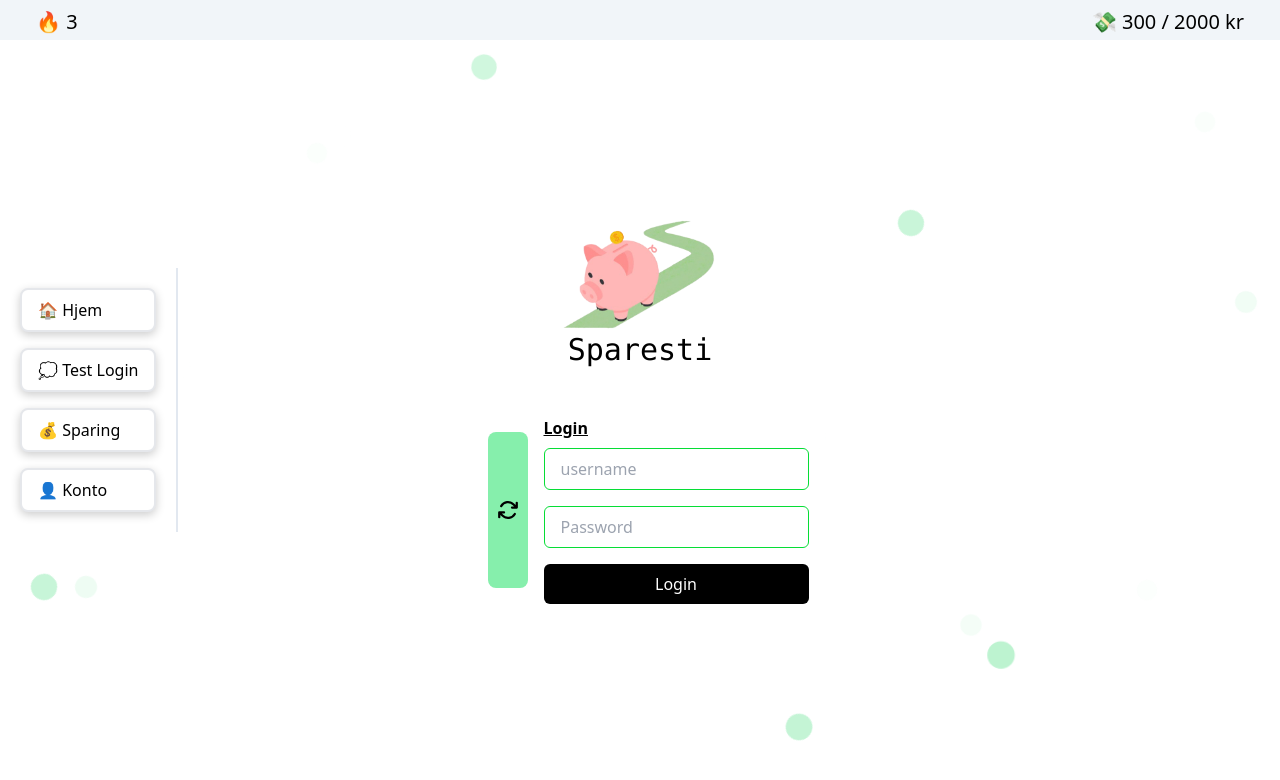
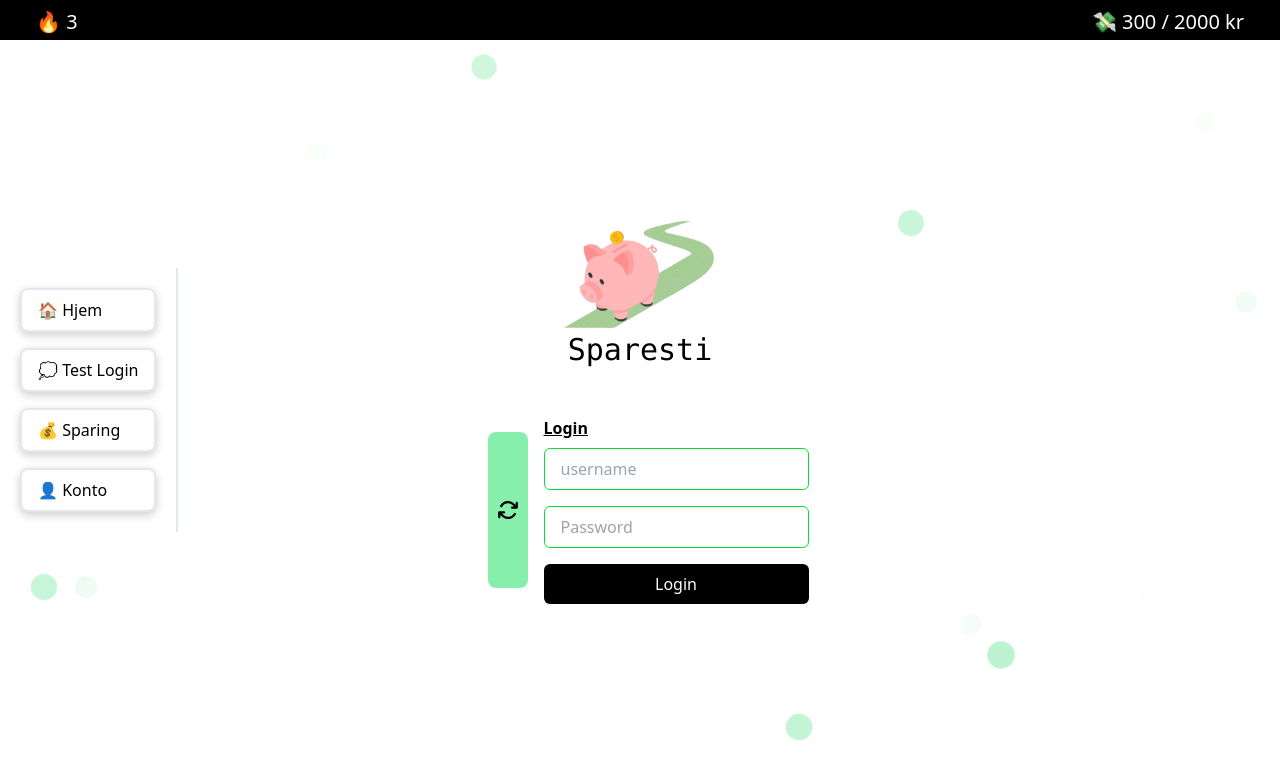
Before and after one commit to emilaastrom/Systemutvikling2-Frontend, a Next.js app: page /login in a window 1280 px wide. Shown: the top 780 px of the page. Built offline with nearby package versions, Linux system fonts and the light colour scheme.

Commit message:
fix: :art:

```diff
--- a/src/app/components/Header.tsx
+++ b/src/app/components/Header.tsx
@@ -3,13 +3,13 @@ import React from "react";
 const CustomHeader = () => {
   return (
     <header>
-      <div className="fixed top-0 w-screen h-10 text-center bg-slate-100 z-20" >
+      <div className="fixed top-0 w-screen h-10 text-center bg-black z-20">
         <div className="fixed left-5 rounded-xl w-auto h-auto m-2 px-2 text-black">
-          <h2 className="text-xl">🔥 3</h2>
+          <h2 className="text-xl text-white">🔥 3</h2>
         </div>
         <div className="fixed right-5 w-auto text-black h-auto m-2 px-2 rounded-xl">
           <span className="text-xl">💸 </span>
-          <span className="text-xl">300 / 2000 kr</span>
+          <span className="text-xl text-white">300 / 2000 kr</span>
         </div>
       </div>
     </header>
--- a/src/app/page.tsx
+++ b/src/app/page.tsx
@@ -10,8 +10,10 @@ import Challengecarousel from "./components/Challengecarousel";
 export default function Home() {
   return (
     <main className="bg-white w-full h-screen flex">
-            <div className="flex-1 flex flex-col items-center flex-grow">
+      <div className="flex-1 flex flex-col items-center mt-12 flex-grow ">
+        <div>
           <Challengecarousel />
+        </div>
         <PathSection />
       </div>
     </main>
```
Lines whose indentation alone changed are shown as unchanged.
